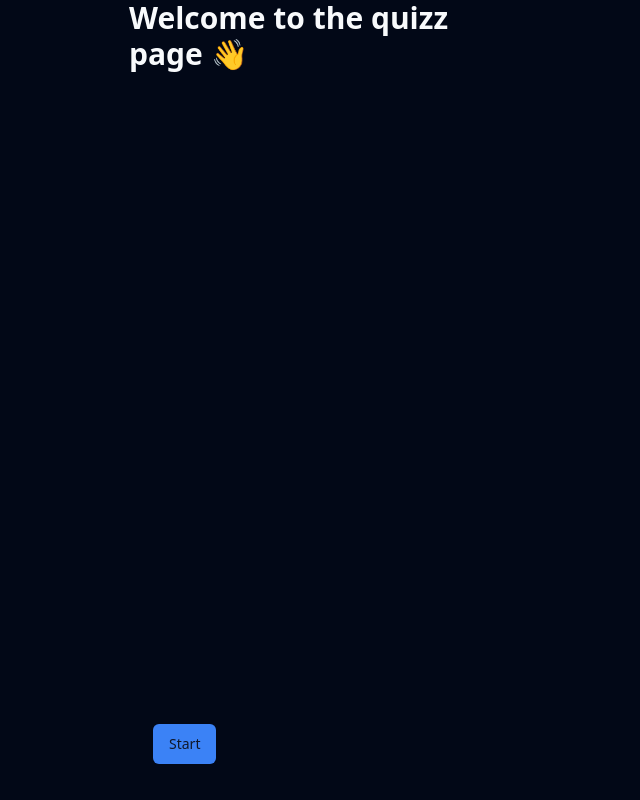
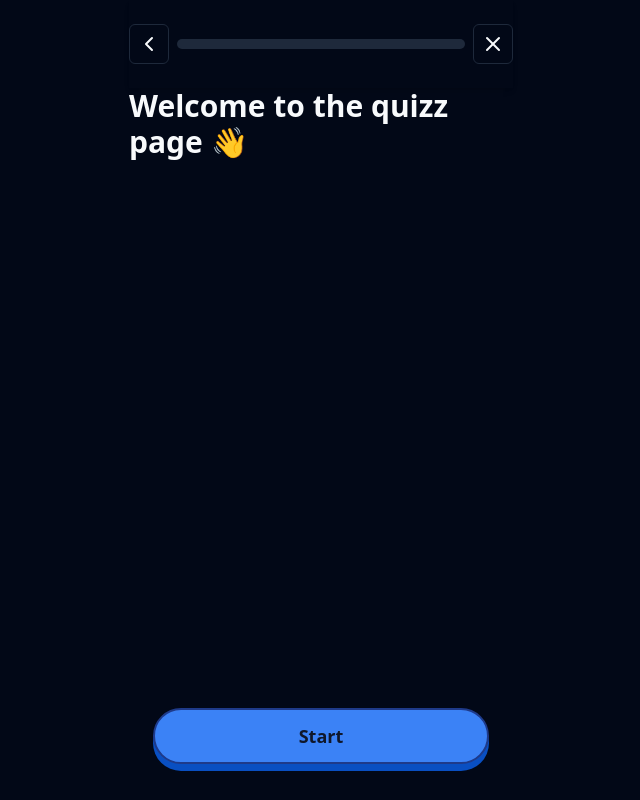
Before and after one commit to Ziad-Alghawi/quiz-ai, a Next.js app: page /quizz in a window 1280 px wide. Shown: the whole page, without its empty margins (319-959 px from the left). Built offline with nearby package versions, Linux system fonts and the light colour scheme.

Commit message:
adding Quiz UI Components + design the options buttons and the result page

```diff
--- /dev/null
+++ b/src/app/quizz/QuizzSubmission.tsx
@@ -0,0 +1,52 @@
+import { useEffect } from "react";
+import Bar from "@/components/Bar";
+import Image from "next/image";
+import { useReward } from "react-rewards";
+
+type Props = {
+  scorePercentage: number;
+  score: number;
+  totalQuestions: number;
+}
+
+const QuizzSubmission = (props: Props) => {
+  const { scorePercentage, score, totalQuestions } = props;
+  const { reward } = useReward("rewardId", "confetti");
+
+  useEffect(() => {
+    if (scorePercentage === 100) {
+      reward();
+    }
+  }, [scorePercentage, reward]);
+
+  return (
+    <div className="flex flex-col flex-1">
+      <main className="py-11 flex flex-col gap-4 items-center flex-1 mt-24">
+        <h2 className="text-3xl font-bold">Quizz Complete!</h2>
+        <p>Percentage: {scorePercentage}%</p>
+        {scorePercentage === 100 ?
+          <div className="flex flex-col items-center">
+            <p>Congratulations! 🎉</p>
+            <div className="flex justify-center">
+              <Image src="/images/owl-smiling.png" alt="Smiling Owl Image" width={400} height={400} />
+            </div>
+            <span id="rewardId"></span>
+
+          </div>
+          : <>
+            <div className="flex flex-row gap-8 mt-6">
+              <Bar percentage={scorePercentage} color="green" />
+              <Bar percentage={100 - scorePercentage} color="red" />
+
+            </div>
+            <div className="flex flex-row gap-8">
+              <p>{score} Correct</p>
+              <p>{totalQuestions - score} Incorrect</p>
+            </div>
+          </>}
+      </main>
+
+    </div>
+  )
+}
+export default QuizzSubmission;
--- /dev/null
+++ b/src/app/quizz/ResultCard.tsx
@@ -0,0 +1,41 @@
+import React from 'react'
+import { clsx } from 'clsx';
+import { cn } from '@/lib/utils';
+
+type Props = {
+  isCorrect: boolean | null;
+  correctAnswer: string;
+}
+
+const ResultCard = (props: Props) => {
+  const { isCorrect } = props;
+
+  if(isCorrect === null) {
+    return null;
+  }
+
+  const text = isCorrect ? 'Correct!' : 'Incorrect! The correct answer is: ' + props.correctAnswer;
+
+  const borderClasses = clsx({
+    "border-green-500": isCorrect,
+    "border-red-500": !isCorrect
+  });
+
+
+  return (
+    <div className={cn(
+      borderClasses,
+      "border-2",
+      "rounded-lg",
+      "p-4",
+      "text-center",
+      "text-lg",
+      "font-semibold",
+      "my-4",
+      "bg-secondary",
+
+    )}>{text}</div>
+  )
+}
+
+export default ResultCard
--- a/src/app/quizz/page.tsx
+++ b/src/app/quizz/page.tsx
@@ -1,6 +1,11 @@
 "use client";
 import { useState } from "react";
 import { Button } from "@/components/ui/button";
+import ProgressBar from "@/components/ui/progressBar";
+import { ChevronLeft, X } from "lucide-react";
+import ResultCard from "./ResultCard";
+import { set } from "react-hook-form";
+import QuizzSubmission from "./QuizzSubmission";
 
 const questions = [
   {
@@ -31,23 +36,66 @@ const questions = [
     ],
   }
 ];
-
 export default function Home() {
-  const [started, setStarted] = useState(false);
-  const [currentQuestion, setCurrentQuestion] = useState(0);
+  const [started, setStarted] = useState<boolean>(false);
+  const [currentQuestion, setCurrentQuestion] = useState<number>(0);
+  const [score, setScore] = useState<number>(0);
+  const [selectedAnswer, setSelectedAnswer] = useState<number | null>(null);
+  const [isCorrect, setCorrect] = useState<boolean | null>(null);
+  const [submitted, setSubmitted] = useState<boolean>(false);
 
   const handleNext = () => {
     if(!started) {
     setStarted(true);
+    return;
     }
-
     if(currentQuestion < questions.length - 1) {
       setCurrentQuestion(currentQuestion + 1);
+    }else {
+      setSubmitted(true);
+      return;
     }
+    setSelectedAnswer(null);
+    setCorrect(null);
   };
+
+  const scorePercentage: number = Math.round((score / questions.length) * 100);
+
+  const handleAnswer = (answer) => {
+    setSelectedAnswer(answer.id);
+    const isCurrentCorrect = answer.isCorrect;
+    if(isCurrentCorrect) {
+      setScore(score + 1);
+    }
+    setCorrect(isCurrentCorrect);
+  }
+
+    if(submitted) {
+      return (
+        <QuizzSubmission score={score}
+         totalQuestions={questions.length}
+        scorePercentage={scorePercentage} />
+      )
+    }
 
   return (
     <div className="flex flex-col flex-1">
+      <div className="position-sticky top-0 z-10 shadow-md py-4 w-full">
+        <header className="grid grid-cols-[auto,1fr,auto]
+          grid-flow-col items-center justify-between py-2 gap-2">
+
+          <Button size="icon"
+           variant="outline"><ChevronLeft />
+           </Button>
+
+          <ProgressBar value={(currentQuestion / questions.length) * 100} />
+
+           <Button size="icon"
+           variant="outline"><X />
+           </Button>
+
+        </header>
+      </div>
     <main className="flex justify-center flex-1">
       {!started ?
        <h1 className="text-3xl font-bold">Welcome to the quizz page 👋</h1>
@@ -59,9 +107,13 @@ export default function Home() {
         <div className="grid grid-cols-1 gap-6 mt-6">
           {
             questions[currentQuestion].answers.map(answer => {
+              const variant = selectedAnswer === answer.id ? (answer.isCorrect ? "neoSuccess" : "neoDanger") : "neoOutline";
+
               return (
-                <Button key={answer.id} variant={"secondary"} >
-                  {answer.answerText}
+                <Button key={answer.id} variant={variant}
+                  size="xl"
+                 onClick={() => handleAnswer(answer)}>
+                  <p className="whitespace-normal">{answer.answerText}</p>
                 </Button>
               )
             })
@@ -70,7 +122,9 @@ export default function Home() {
       </div>}
     </main>
     <footer className="footer pb-9 px-6 relative mb-0 ">
-      <Button onClick={handleNext}>{!started ? 'Start' : 'Next'}</Button>
+      <ResultCard isCorrect={isCorrect}
+       correctAnswer={questions[currentQuestion].answers.find(answer => answer.isCorrect === true)?.answerText} />
+      <Button variant="neo" size="lg" onClick={handleNext}>{!started ? 'Start' : (currentQuestion === questions.length -1) ? 'Submit' : 'Next'}</Button>
     </footer>
     </div>
   )
--- /dev/null
+++ b/src/components/Bar.tsx
@@ -0,0 +1,28 @@
+import { clsx } from "clsx";
+
+type BarProps = {
+  percentage: number;
+  color: string;
+}
+
+const Bar = (props: BarProps) => {
+  const { percentage, color } = props;
+
+  const barStyle = {
+    height: `${percentage}%`,
+  }
+
+  const barBgClasses: Record<string, string> = {
+    'green': 'bg-green-500 ',
+    'red': 'bg-red-500 ',
+    'blue': 'bg-blue-500 ',
+
+  }
+
+  return (
+    <div className="h-40 flex items-end justify-end">
+      <div className={clsx(barBgClasses[color], "w-14 rounded-xl border-2 border-black")} style={barStyle}></div>
+    </div>
+  )
+}
+export default Bar;
--- a/src/components/ui/button.tsx
+++ b/src/components/ui/button.tsx
@@ -1,8 +1,11 @@
 import * as React from "react"
 import { Slot } from "@radix-ui/react-slot"
-import { cva, type VariantProps } from "class-variance-authority"
+import { cva, type VariantProps, cx } from "class-variance-authority"
 
 import { cn } from "@/lib/utils"
+import { clsx } from "clsx";
+
+const neoClasses = "w-full rounded-full px-3.5 py-5 border-2 relative z-10 text-lg font-bold hover:transform hover:translate-y-[-2px] transition-transform duration-200";
 
 const buttonVariants = cva(
   "inline-flex items-center justify-center whitespace-nowrap rounded-md text-sm font-medium ring-offset-background transition-colors focus-visible:outline-none focus-visible:ring-2 focus-visible:ring-ring focus-visible:ring-offset-2 disabled:pointer-events-none disabled:opacity-50",
@@ -18,11 +21,17 @@ const buttonVariants = cva(
           "bg-secondary text-secondary-foreground hover:bg-secondary/80",
         ghost: "hover:bg-accent hover:text-accent-foreground",
         link: "text-primary underline-offset-4 hover:underline",
+        neo: cn(neoClasses, "bg-primary  text-primary-foreground border-blue-900"),
+        neoOutline: cn(neoClasses, "bg-[#3e406a]  text-white border-[#6366a7]"),
+        neoSuccess: cn(neoClasses, "bg-green-500  text-primary-foreground border-green-600"),
+        neoDanger: cn(neoClasses, "bg-red-500  text-primary-foreground border-red-600"),
+
       },
       size: {
         default: "h-10 px-4 py-2",
         sm: "h-9 rounded-md px-3",
-        lg: "h-11 rounded-md px-8",
+        lg: "h-14 rounded-full px-3.5 py-5",
+        xl: "h-16 rounded-2xl px-6 py-3",
         icon: "h-10 w-10",
       },
     },
@@ -39,15 +48,54 @@ export interface ButtonProps
   asChild?: boolean
 }
 
+export const spanVariants = cva(
+  ["absolute", "h-14", "bottom-[-7px]", "w-full", "rounded-2", "left-0", "z-0"], {
+    variants: {
+      variant: {
+        default: "hidden",
+        destructive:
+          "hidden",
+        outline:
+          "hidden",
+        secondary:
+          "hidden",
+        ghost: "hidden",
+        link: "hidden",
+        neo: "border-blue-900 bg-primary-shadow",
+        neoOutline: "bg-[#6366a7] border-[#6366f6]",
+        neoSuccess: "bg-green-600 border-green-500",
+        neoDanger: "bg-red-600 border-red-500",
+      },
+    },
+    defaultVariants: {
+      variant: "default",
+    },
+  }
+)
+
+
 const Button = React.forwardRef<HTMLButtonElement, ButtonProps>(
   ({ className, variant, size, asChild = false, ...props }, ref) => {
     const Comp = asChild ? Slot : "button"
+
+    const containerClasses = clsx({
+      "relative": variant === "neo" || variant === "neoOutline" || variant === "neoSuccess" || variant === "neoDanger",
+    });
+
+    const borderRound = clsx({
+      "rounded-full": variant === "neo",
+      "rounded-2xl": variant === "neoOutline" || variant === "neoSuccess" || variant === "neoDanger",
+    });
+
     return (
+      <div className={containerClasses}>
       <Comp
         className={cn(buttonVariants({ variant, size, className }))}
         ref={ref}
         {...props}
       />
+      <span className={cx(spanVariants({ variant }), borderRound)}></span>
+      </div>
     )
   }
 )
--- /dev/null
+++ b/src/components/ui/progressBar.tsx
@@ -0,0 +1,18 @@
+import React from "react";
+
+type Props = {
+  value: number;
+}
+
+const ProgressBar = (props: Props) => {
+  return (
+    <div className="w-full bg-secondary rounded-full h-2.5">
+
+      <div className="bg-primary h-2.5  rounded-full"
+       style={{ width: `${props.value}%` }}>
+
+      </div>
+    </div>
+  );
+}
+export default ProgressBar;
```
